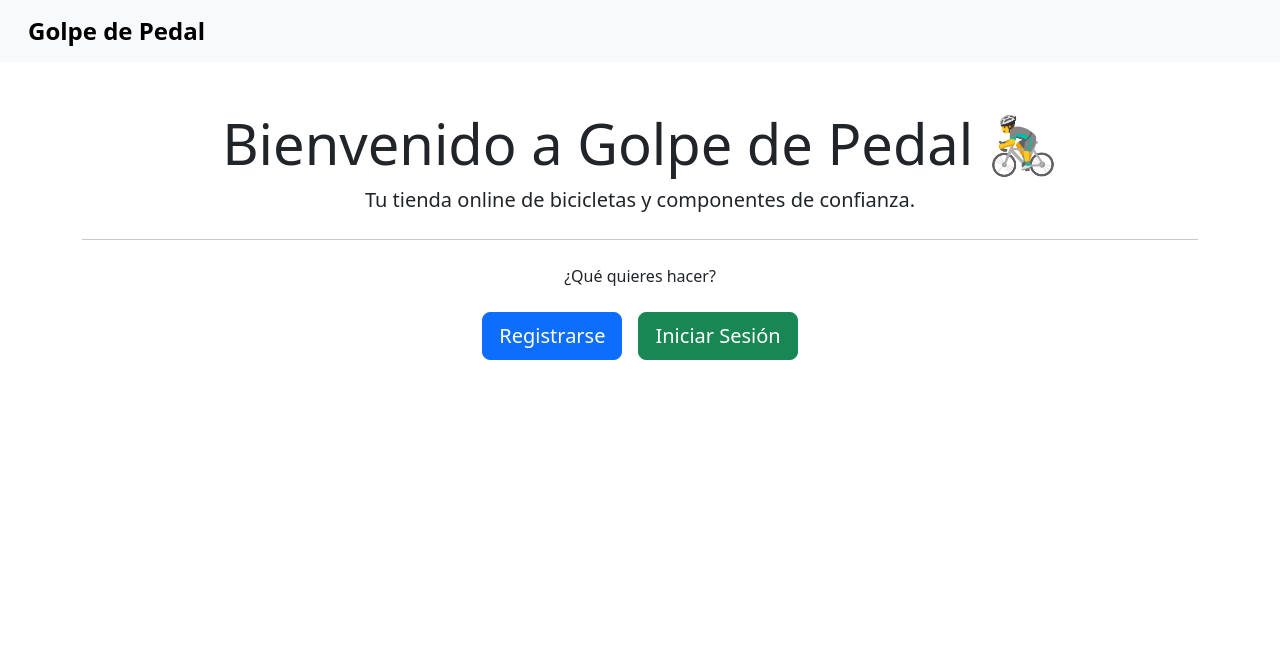
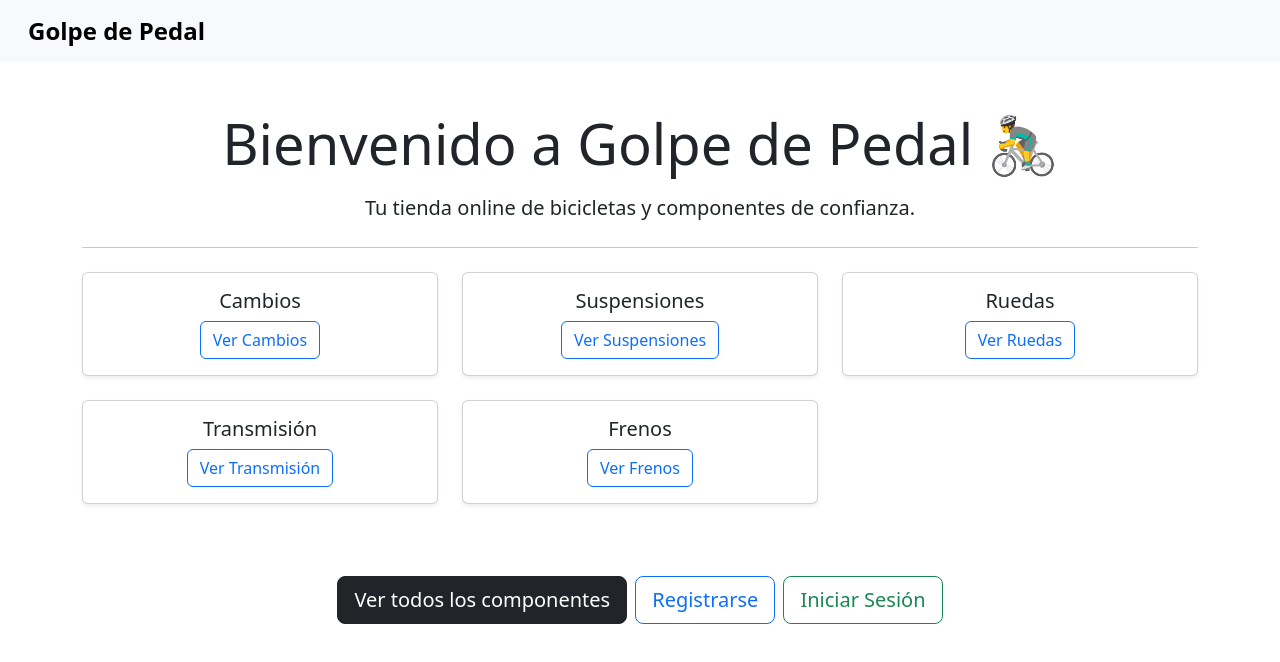
Before and after one commit to danigarguera/golpePedal, an Angular app: page / in a window 1280 px wide. Shown: the top 662 px of the page. Built offline with nearby package versions, Linux system fonts and the light colour scheme.

Commit message:
añadido tarjeta producto, modificado componente y detalle componente y pagina de inicio

```diff
--- /dev/null
+++ b/src/app/componentes/tarjeta-producto/tarjeta-producto.component.css
@@ -0,0 +1,12 @@
+.card-img-top {
+  object-fit: cover;
+  height: 150px;
+}
+
+.card {
+  transition: transform 0.2s ease-in-out;
+}
+
+.card:hover {
+  transform: scale(1.02);
+}
--- /dev/null
+++ b/src/app/componentes/tarjeta-producto/tarjeta-producto.component.html
@@ -0,0 +1,17 @@
+<a [routerLink]="['/componentes', producto.id]" class="text-decoration-none text-dark">
+  <div class="card h-100">
+    <img
+      [src]="producto.imagenUrl || 'https://placehold.co/300x200?text=Producto'"
+      class="card-img-top"
+      alt="Imagen del producto"
+    />
+    <div class="card-body">
+      <h5 class="card-title">{{ producto.nombre }}</h5>
+      <p class="card-text text-muted">
+        {{ producto.descripcion || 'Descripción no disponible' }}
+      </p>
+      <p class="fw-bold">{{ producto.precio | currency: 'EUR' }}</p>
+      <button class="btn btn-sm btn-outline-primary">Ver detalle</button>
+    </div>
+  </div>
+</a>
--- a/src/app/pages/componentes/componentes.component.html
+++ b/src/app/pages/componentes/componentes.component.html
@@ -1,14 +1,31 @@
 <div class="container mt-4">
-  <h2>Lista de Componentes</h2>
+  <h2 class="mb-4">Lista de Componentes</h2>
 
+  <!-- Filtros -->
+  <div class="row mb-4">
+    <div class="col-md-6">
+      <label for="filtroTipo" class="form-label">Filtrar por tipo</label>
+      <select id="filtroTipo" class="form-select" [(ngModel)]="filtroTipo" (change)="aplicarFiltros()">
+        <option value="">Todos</option>
+        <option *ngFor="let tipo of tiposDisponibles" [value]="tipo">{{ tipo }}</option>
+      </select>
+    </div>
+    <div class="col-md-6">
+      <label for="filtroMarca" class="form-label">Filtrar por marca</label>
+      <select id="filtroMarca" class="form-select" [(ngModel)]="filtroMarca" (change)="aplicarFiltros()">
+        <option value="">Todas</option>
+        <option *ngFor="let marca of marcasDisponibles" [value]="marca">{{ marca }}</option>
+      </select>
+    </div>
+  </div>
+
+  <!-- Listado -->
   <div *ngIf="componentes.length > 0; else noComponentes">
-    <ul class="list-group">
-      <li *ngFor="let componente of componentes" class="list-group-item">
-        <a [routerLink]="['/componentes', componente.id]">
-          {{ componente.nombre }}
-        </a>
-      </li>
-    </ul>
+    <div class="row">
+      <div class="col-md-4 mb-4" *ngFor="let componente of componentes">
+        <app-tarjeta-producto [producto]="componente" />
+      </div>
+    </div>
   </div>
 
   <ng-template #noComponentes>
@@ -18,5 +35,6 @@
   <div *ngIf="error" class="alert alert-danger mt-3">
     {{ error }}
   </div>
+
+  <app-boton-volver></app-boton-volver>
 </div>
-<app-boton-volver></app-boton-volver>
--- a/src/app/pages/componentes/componentes.component.ts
+++ b/src/app/pages/componentes/componentes.component.ts
@@ -1,30 +1,57 @@
 import { Component, inject } from '@angular/core';
 import { CommonModule } from '@angular/common';
-import { RouterModule } from '@angular/router';
+import { RouterModule, ActivatedRoute } from '@angular/router';
+import { FormsModule } from '@angular/forms';
 import { BotonVolverComponent } from '../../shared/boton-volver/boton-volver.component';
 import { ComponentesService, Componente } from '../../services/componentes.service';
 import { ProtectedComponent } from '../../shared/protected.component';
+import { TarjetaProductoComponent } from '../../componentes/tarjeta-producto/tarjeta-producto.component';
 
 @Component({
   selector: 'app-componentes',
   standalone: true,
-  imports: [CommonModule, RouterModule, BotonVolverComponent], // ✅ AÑADIR RouterModule AQUÍ
-  templateUrl: './componentes.component.html'
+  imports: [
+    CommonModule,
+    RouterModule,
+    FormsModule,
+    BotonVolverComponent,
+    TarjetaProductoComponent
+  ],
+  templateUrl: './componentes.component.html',
+  styleUrls: ['./componentes.component.css']
 })
 export class ComponentesComponent extends ProtectedComponent {
   componentesService = inject(ComponentesService);
+  route = inject(ActivatedRoute);
 
   constructor() {
     super();
   }
 
   componentes: Componente[] = [];
+  componentesOriginales: Componente[] = [];
   error: string = '';
 
+  filtroTipo: string = '';
+  filtroMarca: string = '';
+  tiposDisponibles: string[] = [];
+  marcasDisponibles: string[] = [];
+
   override onInitAfterAuth(): void {
+    // Leer parámetros de la URL
+    this.route.queryParams.subscribe(params => {
+      this.filtroTipo = params['tipo'] || '';
+      this.filtroMarca = params['marca'] || '';
+    });
+
     this.componentesService.obtenerComponentes().subscribe({
       next: (data) => {
-        this.componentes = data;
+        this.componentesOriginales = data;
+
+        this.tiposDisponibles = [...new Set(data.map(c => c.tipo))];
+        this.marcasDisponibles = [...new Set(data.map(c => c.marca))];
+
+        this.aplicarFiltros(); // aplicar filtros si había en la URL
         console.log('✅ Componentes recibidos:', data);
       },
       error: (err) => {
@@ -33,4 +60,12 @@ export class ComponentesComponent extends ProtectedComponent {
       }
     });
   }
+
+  aplicarFiltros(): void {
+    this.componentes = this.componentesOriginales.filter(componente => {
+      const coincideTipo = this.filtroTipo ? componente.tipo === this.filtroTipo : true;
+      const coincideMarca = this.filtroMarca ? componente.marca === this.filtroMarca : true;
+      return coincideTipo && coincideMarca;
+    });
+  }
 }
--- a/src/app/pages/detalle-componente/detalle-componente.component.html
+++ b/src/app/pages/detalle-componente/detalle-componente.component.html
@@ -6,9 +6,12 @@
   <p><strong>Descripción:</strong> {{ componente.descripcion }}</p>
   <p><strong>Precio:</strong> {{ componente.precio | currency:'EUR' }}</p>
   <app-boton-volver></app-boton-volver>
-
 </div>
 
-  <div *ngIf="!componente">
+<div *ngIf="!componente && !error">
   <p class="text-muted">Cargando componente...</p>
 </div>
+
+<div *ngIf="error" class="alert alert-danger">
+  {{ error }}
+</div>
--- a/src/app/pages/detalle-componente/detalle-componente.component.ts
+++ b/src/app/pages/detalle-componente/detalle-componente.component.ts
@@ -1,7 +1,6 @@
-import { Component, inject } from '@angular/core';
-import { ActivatedRoute } from '@angular/router';
+import { Component, inject, OnInit } from '@angular/core';
+import { ActivatedRoute, RouterModule } from '@angular/router';
 import { CommonModule } from '@angular/common';
-import { RouterModule } from '@angular/router';
 import { BotonVolverComponent } from '../../shared/boton-volver/boton-volver.component';
 import { ComponentesService, Componente } from '../../services/componentes.service';
 
@@ -12,8 +11,9 @@ import { ComponentesService, Componente } from '../../services/componentes.servi
   templateUrl: './detalle-componente.component.html',
   styleUrls: ['./detalle-componente.component.css']
 })
-export class DetalleComponenteComponent {
+export class DetalleComponenteComponent implements OnInit {
   componente: Componente | null = null;
+  error = '';
   componentesService = inject(ComponentesService);
   route = inject(ActivatedRoute);
 
@@ -22,8 +22,13 @@ export class DetalleComponenteComponent {
     if (id) {
       this.componentesService.obtenerPorId(+id).subscribe({
         next: (data) => this.componente = data,
-        error: (err) => console.error('❌ Error al cargar componente:', err)
+        error: (err) => {
+          console.error('❌ Error al cargar componente:', err);
+          this.error = 'No se pudo cargar el componente.';
+        }
       });
+    } else {
+      this.error = 'ID inválido';
     }
   }
 }
--- a/src/app/pages/home/home.component.html
+++ b/src/app/pages/home/home.component.html
@@ -1,11 +1,24 @@
-<div class="container text-center mt-5">
-    <h1 class="display-4">Bienvenido a Golpe de Pedal 🚴‍♂️</h1>
-    <p class="lead">Tu tienda online de bicicletas y componentes de confianza.</p>
-    <hr class="my-4">
-    <p>¿Qué quieres hacer?</p>
+<div class="container mt-5">
+  <h1 class="text-center mb-3 display-4">Bienvenido a Golpe de Pedal 🚴‍♂️</h1>
+  <p class="lead text-center">Tu tienda online de bicicletas y componentes de confianza.</p>
+  <hr class="my-4">
 
-    <div class="d-flex justify-content-center gap-3 mt-4">
-      <a routerLink="/registro" class="btn btn-primary btn-lg">Registrarse</a>
-      <a routerLink="/login" class="btn btn-success btn-lg">Iniciar Sesión</a>
+  <div class="row mt-4">
+    <div class="col-md-4 mb-4" *ngFor="let categoria of categorias">
+      <div class="card h-100 text-center shadow-sm">
+        <div class="card-body">
+          <h5 class="card-title">{{ categoria }}</h5>
+          <button class="btn btn-outline-primary" (click)="verCategoria(categoria)">
+            Ver {{ categoria }}
+          </button>
+        </div>
+      </div>
     </div>
   </div>
+
+  <div class="text-center mt-5">
+    <a routerLink="/componentes" class="btn btn-dark btn-lg me-2">Ver todos los componentes</a>
+    <a routerLink="/registro" class="btn btn-outline-primary btn-lg me-2">Registrarse</a>
+    <a routerLink="/login" class="btn btn-outline-success btn-lg">Iniciar Sesión</a>
+  </div>
+</div>
--- a/src/app/pages/home/home.component.ts
+++ b/src/app/pages/home/home.component.ts
@@ -1,5 +1,5 @@
 import { Component } from '@angular/core';
-import { RouterLink } from '@angular/router';
+import { Router, RouterLink } from '@angular/router';
 import { CommonModule } from '@angular/common';
 
 @Component({
@@ -9,4 +9,20 @@ import { CommonModule } from '@angular/common';
   templateUrl: './home.component.html',
   styleUrls: ['./home.component.css']
 })
-export class HomeComponent {}
+export class HomeComponent {
+  categorias: string[] = [
+    'Cambios',
+    'Suspensiones',
+    'Ruedas',
+    'Transmisión',
+    'Frenos'
+  ];
+
+  constructor(private router: Router) {}
+
+  verCategoria(categoria: string) {
+    this.router.navigate(['/componentes'], {
+      queryParams: { tipo: categoria }
+    });
+  }
+}
```
Also changed, not shown: src/app/componentes/tarjeta-producto/tarjeta-producto.component.ts (added, +20 -0 lines), 1 other file (tests, documents, lock files or other folders). Lines whose indentation alone changed are shown as unchanged.
